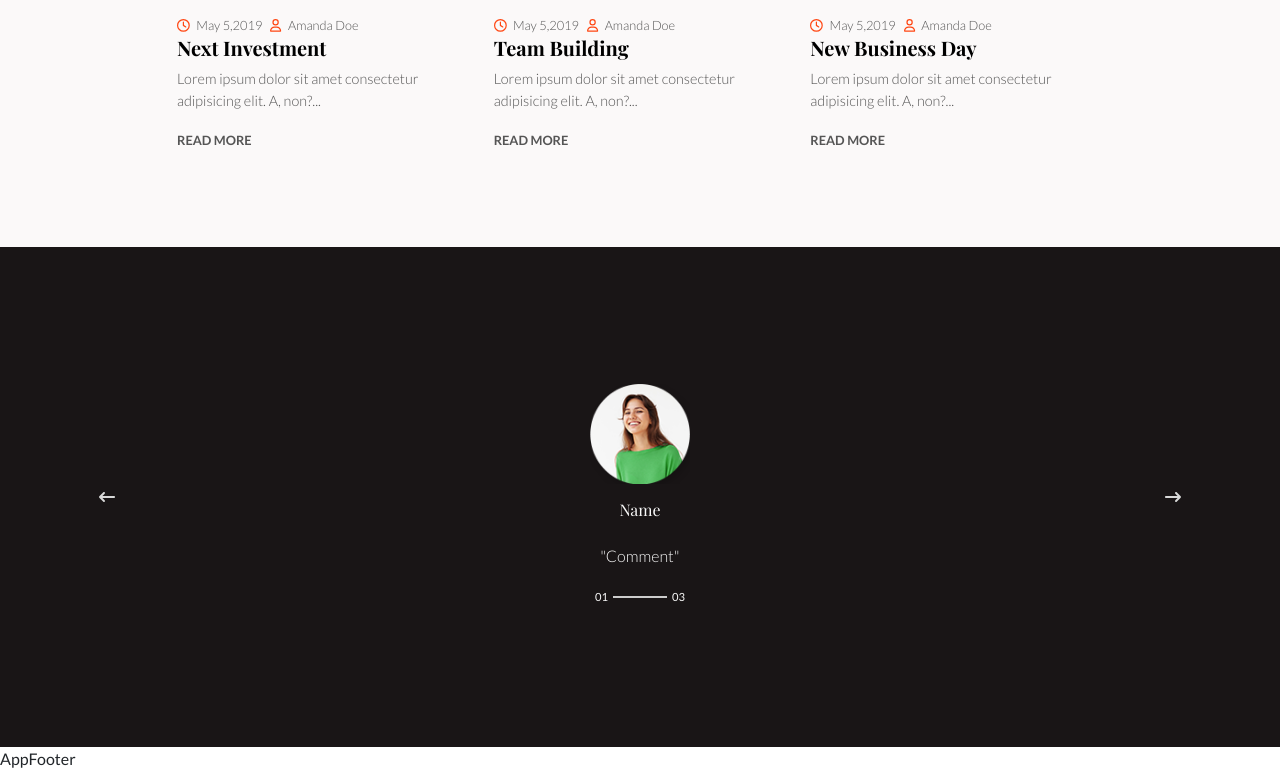
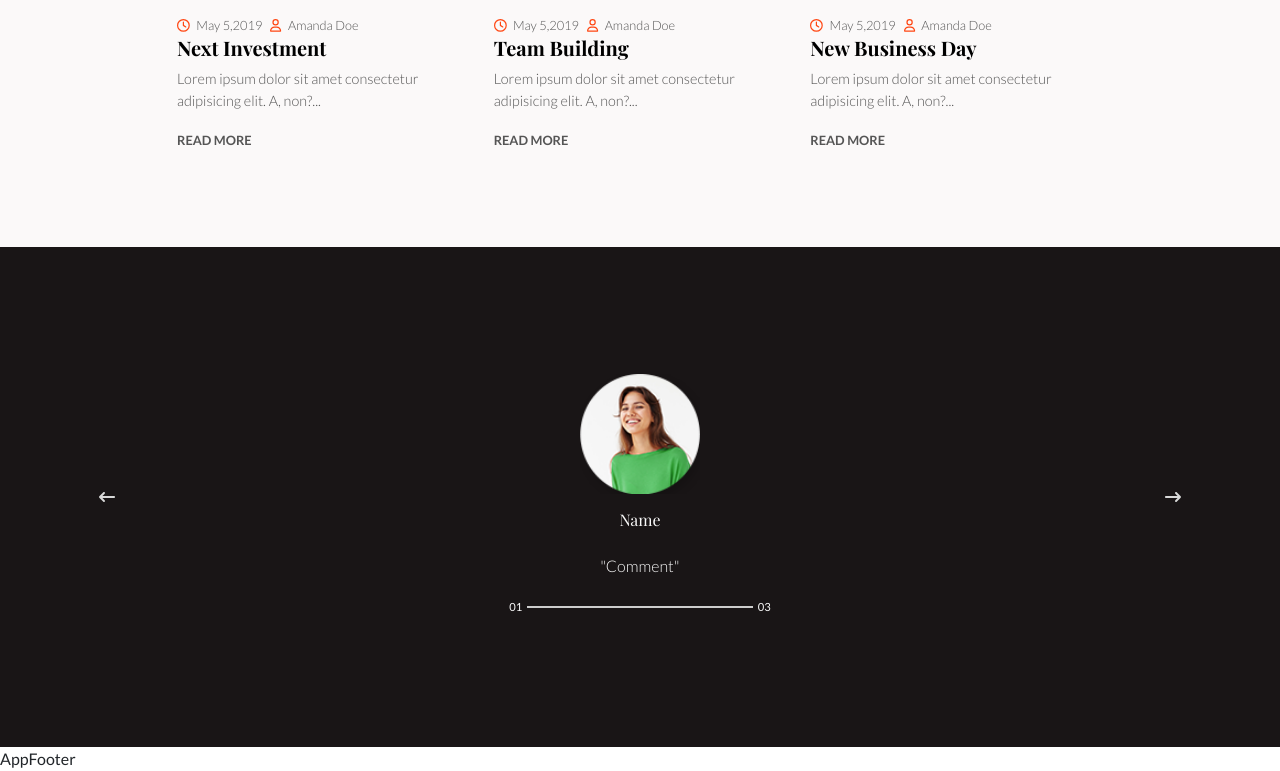
Before and after one commit to Roberto-Larivera/proj-html-vuejs, a Vue app: page / in a window 1280 px wide. Shown: the part 3550-4321 px from the top of the page. Built offline with nearby package versions, Linux system fonts and the light colour scheme.

Commit message:
mod MainSectionTestimonials + aggiunta MainSpyScTestimonial

```diff
--- a/src/components/Main/MainSectionTestimonials.vue
+++ b/src/components/Main/MainSectionTestimonials.vue
@@ -22,11 +22,12 @@ export default {
             </button>
 
           </div>
-          <div class="col-10 d-flex justify-content-center align-items-center h-100 h-100">
+          <div class="col-10 ">
 
-            <div>
+            <div class="row h-100">
+              <div class="col-6 offset-3 d-flex flex-column justify-content-center align-items-center h-100">
 
-              <div class="content-top d-flex flex-column align-items-center justify-content-center gap-3">
+                <div class="content-top d-flex flex-column align-items-center justify-content-center gap-3 w-100">
 
                   <img src="../../assets/img/h3-img-04.png" alt="">
                   <h6>
@@ -38,12 +39,12 @@ export default {
 
 
                 </div>
-              <div class="content-bottom d-flex align-items-center justify-content-center ">
+                <div class="content-bottom d-flex align-items-center justify-content-center w-100">
                   <span>
                     01
                   </span>
-                <div class="bar-live w-100 position-relative">
-                  <div class="bar-active position-absolute"></div>
+                  <div class="bar-live w-50 position-relative">
+                    <div class="bar-active position-absolute" :style="`width: ${percentage}%`"></div>
 
                     <div class="bar-border"></div>
 
@@ -53,6 +54,7 @@ export default {
                   </span>
                 </div>
 
+              </div>
             </div>
 
           </div>
@@ -83,7 +85,7 @@ export default {
 .content-top {
 
   img {
-    width: 100px;
+    width: 120px;
     aspect-ratio: 1;
   }
 
@@ -95,19 +97,21 @@ export default {
 }
 
 .content-bottom {
-  span{
+  span {
     color: $text_color-2;
     font-size: .7rem;
     padding: 5px;
   }
-  .bar-live{
-    .bar-active{
+
+  .bar-live {
+    .bar-active {
       height: 3px;
       background-color: $fill_color-1;
       left: 0;
       top: -1px;
     }
-    .bar-border{
+
+    .bar-border {
       border: .5px solid $border_color-4;
     }
 
```
Lines whose indentation alone changed are shown as unchanged.
